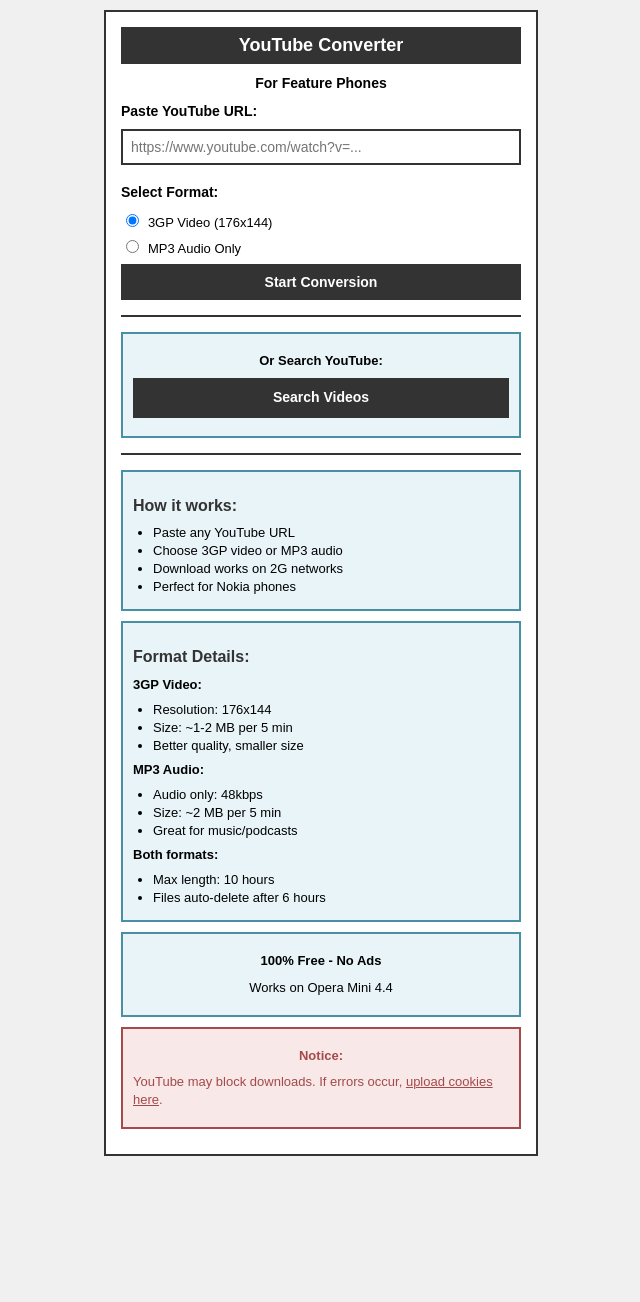
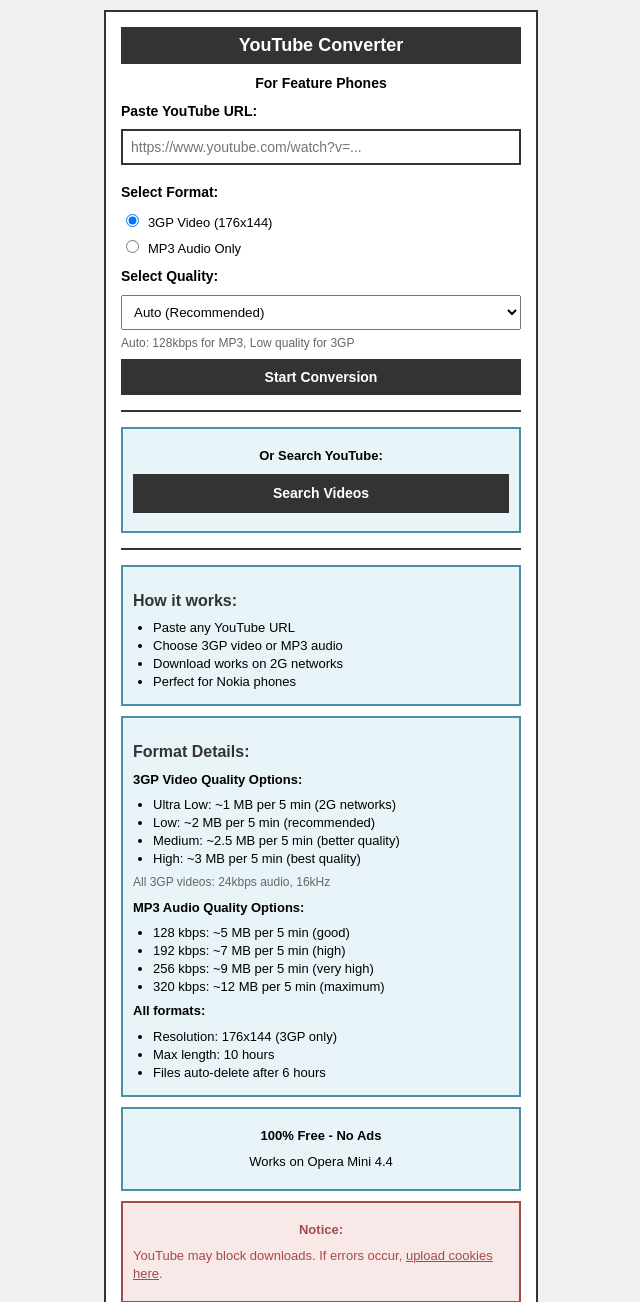
Before and after one commit to TITANICBHAI/Legacy-Tube, a Flask app: page / in a window 1280 px wide. Shown: the top 1302 px of the page, without its empty margins (319-959 px from the left). Before the commit the page ends 1156 px from the top, so only its background shows below. Run offline with Flask 3, Linux system fonts and the light colour scheme; parts of the project's set-up code (start-up, migrations or seed data) failed here and were passed over; some libraries are stand-ins or nearby versions.

Commit message:
Enhance video conversion options and build process reliability
Update README, replit.md, and app.py to support new MP3 and 3GP quality presets, introduce a bin/ folder for pre-compiled FFmpeg binaries to improve build reliability, and modify build.sh to prioritize these local binaries.

Replit-Commit-Author: Agent
Replit-Commit-Session-Id: ccc5e813-2013-40a3-9a10-ef404971be5a
Replit-Commit-Checkpoint-Type: intermediate_checkpoint
Replit-Commit-Event-Id: 2d4f028e-0f50-46ec-bc0f-c22a4e162047

```diff
--- a/app.py
+++ b/app.py
@@ -53,12 +53,83 @@ MAX_CONCURRENT_DOWNLOADS = int(os.environ.get('MAX_CONCURRENT_DOWNLOADS', 1))
 ENABLE_DISK_SPACE_MONITORING = os.environ.get('ENABLE_DISK_SPACE_MONITORING', 'true').lower() == 'true'
 DISK_SPACE_THRESHOLD_MB = int(os.environ.get('DISK_SPACE_THRESHOLD_MB', 1500))  # Alert when < 1.5GB free
 
+# Quality presets for MP3 audio conversion
+# Note: Minimum 128kbps to avoid YouTube download errors with low bitrate
+MP3_QUALITY_PRESETS = {
+    'medium': {
+        'name': '128 kbps (Good Quality - Recommended)',
+        'bitrate': '128k',
+        'sample_rate': '44100',
+        'vbr_quality': '4',
+        'description': '~5 MB per 5 min'
+    },
+    'high': {
+        'name': '192 kbps (High Quality)',
+        'bitrate': '192k',
+        'sample_rate': '44100',
+        'vbr_quality': '2',
+        'description': '~7 MB per 5 min'
+    },
+    'veryhigh': {
+        'name': '256 kbps (Very High Quality)',
+        'bitrate': '256k',
+        'sample_rate': '48000',
+        'vbr_quality': '0',
+        'description': '~9 MB per 5 min'
+    },
+    'extreme': {
+        'name': '320 kbps (Maximum Quality)',
+        'bitrate': '320k',
+        'sample_rate': '48000',
+        'vbr_quality': '0',
+        'description': '~12 MB per 5 min'
+    }
+}
+
+# Quality presets for 3GP video conversion
+# Note: Audio settings kept constant (24k/16kHz) for feature phone compatibility
+VIDEO_QUALITY_PRESETS = {
+    'ultralow': {
+        'name': 'Ultra Low (2G Networks)',
+        'video_bitrate': '150k',
+        'audio_bitrate': '24k',  # Constant across all presets
+        'audio_sample_rate': '16000',  # Constant across all presets
+        'fps': '10',
+        'description': '~1 MB per 5 min'
+    },
+    'low': {
+        'name': 'Low (Recommended for Feature Phones)',
+        'video_bitrate': '200k',
+        'audio_bitrate': '24k',  # Constant across all presets
+        'audio_sample_rate': '16000',  # Constant across all presets
+        'fps': '12',
+        'description': '~2 MB per 5 min'
+    },
+    'medium': {
+        'name': 'Medium (Better Quality)',
+        'video_bitrate': '300k',
+        'audio_bitrate': '24k',  # Constant across all presets
+        'audio_sample_rate': '16000',  # Constant across all presets
+        'fps': '15',
+        'description': '~2.5 MB per 5 min'
+    },
+    'high': {
+        'name': 'High (Best Quality)',
+        'video_bitrate': '400k',
+        'audio_bitrate': '24k',  # Constant across all presets
+        'audio_sample_rate': '16000',  # Constant across all presets
+        'fps': '20',
+        'description': '~3 MB per 5 min'
+    }
+}
+
 # Detect FFmpeg path (for Render free tier compatibility)
 def get_ffmpeg_path():
     """Find FFmpeg binary - checks multiple locations for Render compatibility"""
     possible_paths = [
+        'bin/ffmpeg',  # Pre-placed binary in repository
+        '/opt/bin/ffmpeg',  # Static binary location (from build.sh)
         'ffmpeg',  # System PATH
-        '/opt/bin/ffmpeg',  # Static binary location
         '/usr/bin/ffmpeg',  # Standard location
         '/usr/local/bin/ffmpeg',  # Alternative location
     ]
@@ -78,8 +149,9 @@ def get_ffmpeg_path():
 def get_ffprobe_path():
     """Find FFprobe binary - checks multiple locations for Render compatibility"""
     possible_paths = [
+        'bin/ffprobe',  # Pre-placed binary in repository
+        '/opt/bin/ffprobe',  # Static binary location (from build.sh)
         'ffprobe',  # System PATH
-        '/opt/bin/ffprobe',  # Static binary location
         '/usr/bin/ffprobe',  # Standard location
         '/usr/local/bin/ffprobe',  # Alternative location
     ]
@@ -248,7 +320,7 @@ def validate_cookies():
     except Exception as e:
         return False, f"Error reading cookies: {str(e)}"
 
-def download_and_convert(url, file_id, output_format='3gp'):
+def download_and_convert(url, file_id, output_format='3gp', quality='auto'):
     # Check disk space BEFORE starting download
     if ENABLE_DISK_SPACE_MONITORING:
         has_space, free_mb = check_disk_space()
@@ -266,9 +338,26 @@ def download_and_convert(url, file_id, output_format='3gp'):
     file_extension = 'mp3' if output_format == 'mp3' else '3gp'
     format_name = 'MP3 audio' if output_format == 'mp3' else '3GP video'
 
+    # Auto-select quality if not specified
+    if quality == 'auto':
+        if output_format == 'mp3':
+            quality = 'medium'  # 128kbps default for MP3
+        else:
+            quality = 'low'  # Low quality default for 3GP (feature phone optimized)
+
+    # Validate quality preset
+    if output_format == 'mp3':
+        if quality not in MP3_QUALITY_PRESETS:
+            quality = 'medium'
+        quality_preset = MP3_QUALITY_PRESETS[quality]
+    else:
+        if quality not in VIDEO_QUALITY_PRESETS:
+            quality = 'low'
+        quality_preset = VIDEO_QUALITY_PRESETS[quality]
+
     update_status(file_id, {
         'status': 'downloading',
-        'progress': f'Downloading from YouTube for {format_name} conversion... (this may take several minutes for long videos)',
+        'progress': f'Downloading from YouTube for {format_name} conversion ({quality_preset["name"]})... (this may take several minutes for long videos)',
         'url': url,
         'timestamp': datetime.now().isoformat()
     })
@@ -488,19 +577,20 @@ def download_and_convert(url, file_id, output_format='3gp'):
         if output_format == 'mp3':
             update_status(file_id, {
                 'status': 'converting',
-                'progress': f'Converting to MP3 audio... Duration: {duration/60:.1f} minutes, Size: {file_size_mb:.1f} MB. Estimated time: {est_time} minute(s).'
+                'progress': f'Converting to MP3 audio ({quality_preset["name"]})... Duration: {duration/60:.1f} minutes, Size: {file_size_mb:.1f} MB. Estimated time: {est_time} minute(s).'
             })
 
-            # Optimized MP3 conversion for feature phones
+            # MP3 conversion with quality preset
             convert_cmd = [
                 FFMPEG_PATH,
                 '-i', temp_video,
                 '-vn',  # No video
                 '-acodec', 'libmp3lame',
-                '-ar', '22050',  # Sample rate optimized for voice/music balance
-                '-b:a', '48k',  # Bitrate for good quality at small size
-                '-ac', '1',  # Mono
-                '-q:a', '4',  # Quality setting (VBR mode)
+                '-ar', quality_preset['sample_rate'],  # Sample rate from preset
+                '-b:a', quality_preset['bitrate'],  # Bitrate from preset
+                '-ac', '2' if quality in ['veryhigh', 'extreme'] else '1',  # Stereo for high quality, mono otherwise
+                '-q:a', quality_preset['vbr_quality'],  # VBR quality from preset
+                '-compression_level', '2',  # Faster encoding for web server
                 '-threads', '1',
                 '-y',
                 output_path
@@ -508,22 +598,29 @@ def download_and_convert(url, file_id, output_format='3gp'):
         else:
             update_status(file_id, {
                 'status': 'converting',
-                'progress': f'Converting to 3GP video... Duration: {duration/60:.1f} minutes, Size: {file_size_mb:.1f} MB. Estimated time: {est_time}-{est_time*2} minutes.'
+                'progress': f'Converting to 3GP video ({quality_preset["name"]})... Duration: {duration/60:.1f} minutes, Size: {file_size_mb:.1f} MB. Estimated time: {est_time}-{est_time*2} minutes.'
             })
 
-            # Optimized 3GP conversion - better quality, smaller size
+            # 3GP video conversion with quality preset and compression
+            video_bitrate_num = int(quality_preset['video_bitrate'].replace('k', ''))
+            maxrate = f"{int(video_bitrate_num * 1.25)}k"  # 25% higher maxrate for better quality
+            bufsize = f"{int(video_bitrate_num * 2)}k"  # Buffer size for smooth streaming
+
             convert_cmd = [
                 FFMPEG_PATH,
                 '-i', temp_video,
                 '-vf', 'scale=176:144:force_original_aspect_ratio=decrease,pad=176:144:(ow-iw)/2:(oh-ih)/2,setsar=1',
                 '-vcodec', 'mpeg4',
-                '-r', '12',
-                '-b:v', '200k',  # Reduced from 300k for smaller files
-                '-maxrate', '250k',  # Maximum bitrate cap
-                '-bufsize', '500k',  # Buffer size for rate control
+                '-r', quality_preset['fps'],  # FPS from preset
+                '-b:v', quality_preset['video_bitrate'],  # Video bitrate from preset
+                '-maxrate', maxrate,  # Dynamic maxrate based on bitrate
+                '-bufsize', bufsize,  # Dynamic buffer size
+                '-qmin', '2',  # Minimum quantizer for better quality
+                '-qmax', '31',  # Maximum quantizer
+                '-mbd', 'rd',  # Rate distortion optimization for better compression
                 '-acodec', 'aac',
-                '-ar', '16000',  # Reduced from 22050 for smaller files
-                '-b:a', '24k',  # Reduced from 48k for smaller files
+                '-ar', quality_preset['audio_sample_rate'],  # Audio sample rate from preset
+                '-b:a', quality_preset['audio_bitrate'],  # Audio bitrate from preset
                 '-ac', '1',
                 '-threads', '1',
                 '-y',
@@ -728,7 +825,11 @@ signal.signal(signal.SIGINT, signal_handler)
 def index():
     max_hours = MAX_VIDEO_DURATION / 3600
     cookies_status = has_cookies()
-    return render_template('index.html', max_hours=max_hours, has_cookies=cookies_status)
+    return render_template('index.html',
+                         max_hours=max_hours,
+                         has_cookies=cookies_status,
+                         mp3_presets=MP3_QUALITY_PRESETS,
+                         video_presets=VIDEO_QUALITY_PRESETS)
 
 @app.route('/favicon.ico')
 def favicon():
@@ -742,6 +843,7 @@ def health():
 def convert():
     url = request.form.get('url', '').strip()
     output_format = request.form.get('format', '3gp').strip()
+    quality = request.form.get('quality', 'auto').strip()
 
     if not url:
         flash('Please enter a YouTube URL')
@@ -756,7 +858,7 @@ def convert():
 
     file_id = generate_file_id(url)
 
-    thread = threading.Thread(target=download_and_convert, args=(url, file_id, output_format))
+    thread = threading.Thread(target=download_and_convert, args=(url, file_id, output_format, quality))
     thread.daemon = True
     thread.start()
 
--- a/templates/index.html
+++ b/templates/index.html
@@ -19,6 +19,22 @@
 <input type="radio" name="format" value="mp3" id="fmt_mp3">
 <label for="fmt_mp3">MP3 Audio Only</label>
 </p>
+
+<p><strong>Select Quality:</strong></p>
+<select name="quality" style="width: 100%; padding: 8px; margin-bottom: 10px;">
+<option value="auto">Auto (Recommended)</option>
+<optgroup label="3GP Video Quality">
+{% for key, preset in video_presets.items() %}
+<option value="{{ key }}">{{ preset.name }} - {{ preset.description }}</option>
+{% endfor %}
+</optgroup>
+<optgroup label="MP3 Audio Quality">
+{% for key, preset in mp3_presets.items() %}
+<option value="{{ key }}">{{ preset.name }} - {{ preset.description }}</option>
+{% endfor %}
+</optgroup>
+</select>
+<p style="font-size: 12px; color: #666; margin-top: -5px;">Auto: 128kbps for MP3, Low quality for 3GP</p>
 
 <button type="submit">Start Conversion</button>
 </form>
@@ -44,20 +60,24 @@
 
 <div class="info">
 <h2>Format Details:</h2>
-<p><strong>3GP Video:</strong></p>
+<p><strong>3GP Video Quality Options:</strong></p>
 <ul>
-<li>Resolution: 176x144</li>
-<li>Size: ~1-2 MB per 5 min</li>
-<li>Better quality, smaller size</li>
+<li>Ultra Low: ~1 MB per 5 min (2G networks)</li>
+<li>Low: ~2 MB per 5 min (recommended)</li>
+<li>Medium: ~2.5 MB per 5 min (better quality)</li>
+<li>High: ~3 MB per 5 min (best quality)</li>
 </ul>
-<p><strong>MP3 Audio:</strong></p>
+<p style="font-size: 12px; color: #666;">All 3GP videos: 24kbps audio, 16kHz</p>
+<p><strong>MP3 Audio Quality Options:</strong></p>
 <ul>
-<li>Audio only: 48kbps</li>
-<li>Size: ~2 MB per 5 min</li>
-<li>Great for music/podcasts</li>
+<li>128 kbps: ~5 MB per 5 min (good)</li>
+<li>192 kbps: ~7 MB per 5 min (high)</li>
+<li>256 kbps: ~9 MB per 5 min (very high)</li>
+<li>320 kbps: ~12 MB per 5 min (maximum)</li>
 </ul>
-<p><strong>Both formats:</strong></p>
+<p><strong>All formats:</strong></p>
 <ul>
+<li>Resolution: 176x144 (3GP only)</li>
 <li>Max length: {{ max_hours|int }} hours</li>
 <li>Files auto-delete after 6 hours</li>
 </ul>
```
Also changed, not shown: replit.md (+22 -5 lines), README.md, 3 other files.
